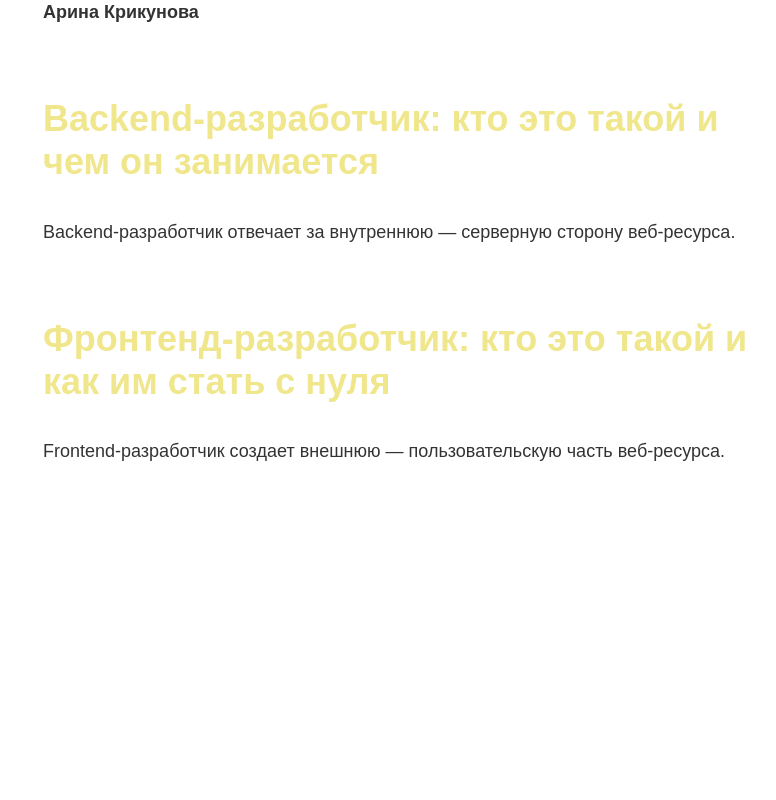
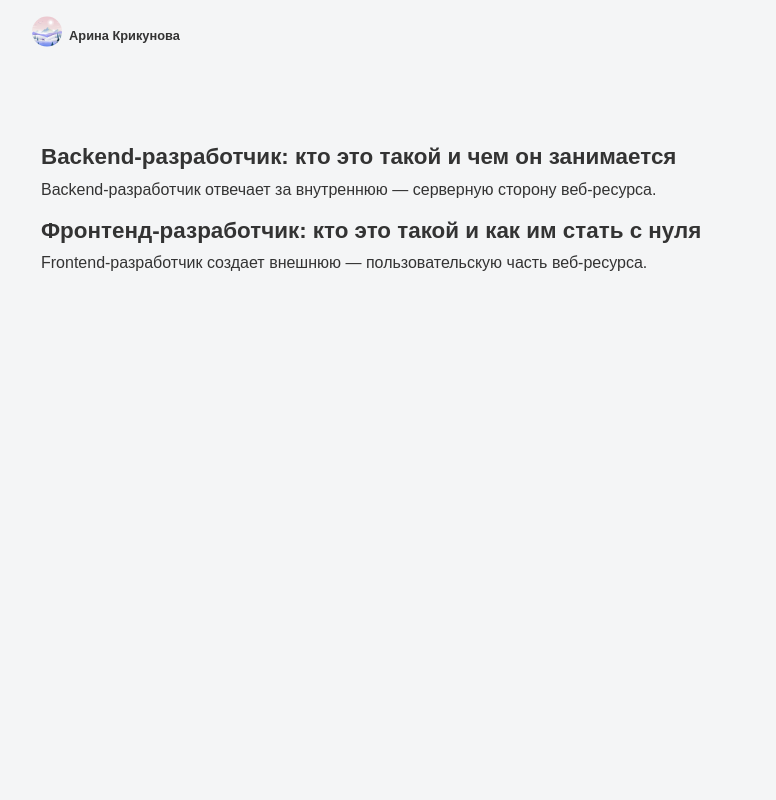
Before and after one commit to Arina345/mysite_2, a Django app: page / in a window 1280 px wide. Shown: the whole page, without its empty margins (45-821 px from the left). Run offline with Django 4.2, Linux system fonts and the light colour scheme; data comes from the database, SQL or seed files in the repository; some libraries are stand-ins or nearby versions.

Commit message:
Работа над внешнем видом:сетка, шрифты, цвета, отступы

```diff
--- a/blog/static/blog/style.css
+++ b/blog/static/blog/style.css
@@ -1,52 +1,60 @@
-html {
-  position: relative;
-  min-height: 100%;
-  font-size: 18px;
+body{
+  color:#333;
+  font-family: Arial, Helvetica, sans-serif;
+  font-size: 16px;
+  background-color: #F4F5F6;
+}
+
+.page-header{
+  height: 9em;
+  margin-left: -22px;
+
+}
+
+h1,h2,h2{
+  font-weight: 600;
+
+}
+
+h2 {
+  font-size: 1.4em;
+}
+h3 {
+  font-size: 1.3em;
+}
+
+h4,h5,h6 {
+  font-size: 1em;
+}
+
+h1.avatar-top{
+  margin-top: 2em;
+  font-size: 0.8em;
+}
+
+h1.avatar-top img{
+  width: 32px;
+  margin-right: .2em;
+  clip-path: circle(15px at center);
+  margin-top: -10px;
+}
+
+.article{
+  margin-bottom: .2em;
+}
+
+h2.article_title{
+  margin-bottom: .3em;
+
 }
 
 
-body {
+h2.article_title a{
+  text-decoration: none;
   color: #333;
-  font-family: graphik-regular, Arial, Helvetica, sans-serif;
-  margin-bottom: 60px; /* Margin bottom by footer height */
-  line-height: 1.4rem;
 }
 
-.article {
-  margin-bottom: 3em;
-}
-
-.article_title {
-  margin-bottom: 1em;
-  font-weight: 600;
-  margin-top: 2em;
-}
-
-.article_title a {
-  text-decoration: none;
-  color: #F0E68C;
-}
-
-.article_title a:hover {
-  color: #555;
-}
-
-.article-footer {
-  margin-top: 2em;
-  font-size: .8em;
-}
-
-.article-footer a {
-  color: #333;
-  text-decoration: none;
-  text-decoration: underline;
-}
-
-.article-footer a:hover {
-  color: #777;
+h2.article_title a:hover{
+  color: #565EEF;
 
 }
-
-.avatar_name{
-  font-weight: 800;
-}
--- a/blog/templates/article_page.html
+++ b/blog/templates/article_page.html
@@ -1,16 +1,13 @@
 {% extends 'base.html' %}
-
+{% load static %}
 {% block title%}Сайт Арины Крикуновой{%endblock%}
 
 
 {% block content  %}
-
-    <h1>Арина Крикунова</h1>
 
             <div class="article_list">
                 <h2 class="article_title">{{article.title}}</h2>
                 <p class="article_summary">{{article.full_text}}</p>
             </div>
 
-
 {% endblock  %}
--- a/blog/templates/base.html
+++ b/blog/templates/base.html
@@ -8,7 +8,17 @@
     </head>
 
     <body>
-        {% block content  %}
-        {% endblock  %}
+        <div class="container">
+            <div class="row page-header">
+                <div class="col">
+                    <h1 class="avatar-top">
+                        <img src="{% static 'img/avatar.jpg' %}" alt="avatar">
+                        <span class="author_name">Арина Крикунова</span>
+                    </h1>
+                </div>
+            </div>
+            {% block content  %}
+            {% endblock  %}
+        </div>
     </body>
 </html>
--- a/blog/templates/home_page.html
+++ b/blog/templates/home_page.html
@@ -1,18 +1,11 @@
-
 {% extends 'base.html' %}
+{% load static %}
 
 {% block title%}Сайт Арины Крикуновой{%endblock%}
 
 
 {% block content  %}
 
-    <div class="container">
-        <div class="blog">
-            <div class="row">
-                <div class="col">
-                    <div class="avatar_name">Арина Крикунова</div>
-                </div>
-            </div>
             <div class="row">
                 <div class="col-md-8 col-sm-12">
                     <div class="article_list">
@@ -27,8 +20,7 @@
                     </div>
                 </div>
             </div>
-        </div>
-    </div>
+
 
 
 
```
Also changed, not shown: blog/static/img/avatar.jpg (added).
